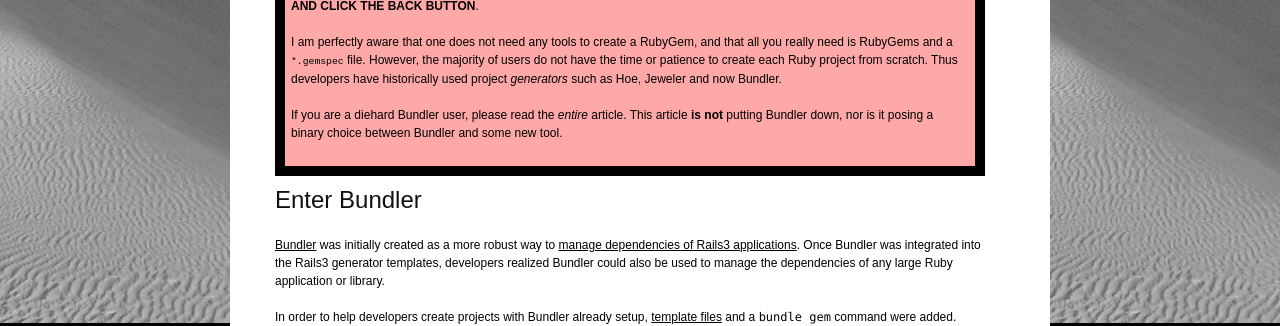
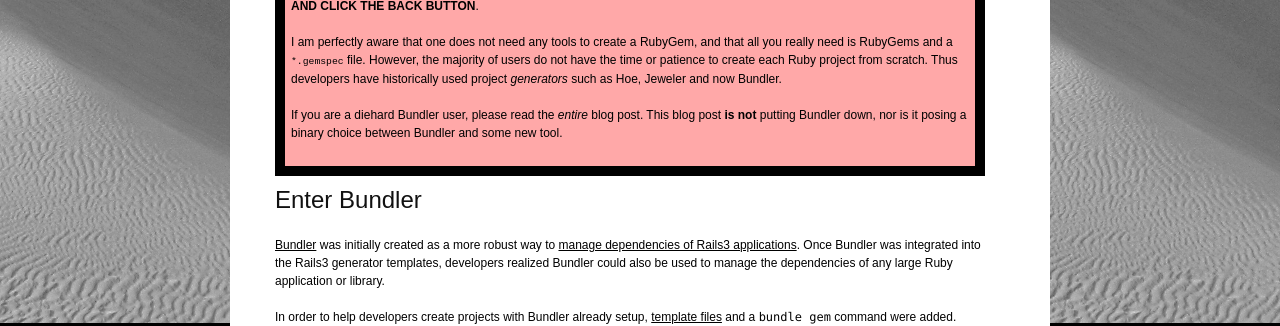
Before and after one commit to postmodern/postmodern.github.io, a Jekyll site: the page built from _posts/2012-05-20-you-dont-have-to-use-bundler-to-create-new-rubygems.md, in a window 1280 px wide and 900 px high. Shown: the part 445-771 px from the top of the window. Built offline with Jekyll 4.4.1, drawn with Linux system fonts in a browser that asks for light colours; Markdown is read by kramdown in place of the engine named in the settings; comment, search, counter and statistics services are not loaded.

Commit message:
It's a blog post, not an article.

```diff
--- a/_posts/2012-05-20-you-dont-have-to-use-bundler-to-create-new-rubygems.md
+++ b/_posts/2012-05-20-you-dont-have-to-use-bundler-to-create-new-rubygems.md
@@ -24,8 +24,8 @@
   </p>
 
   <p>
-  If you are a diehard Bundler user, please read the <em>entire</em> article.
-  This article <strong>is not</strong> putting Bundler down,
+  If you are a diehard Bundler user, please read the <em>entire</em> blog post.
+  This blog post <strong>is not</strong> putting Bundler down,
   nor is it posing a binary choice between Bundler and some new tool.
   </p>
 </div>
```
